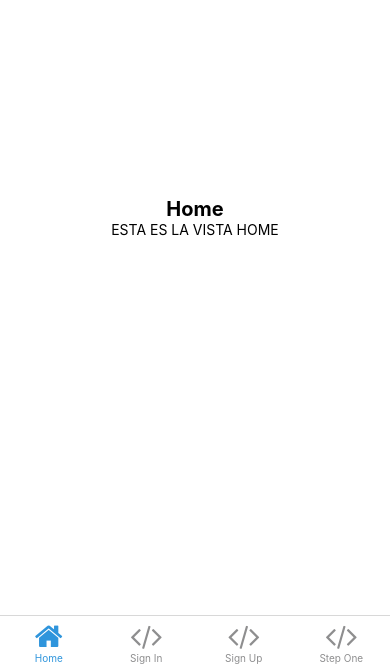
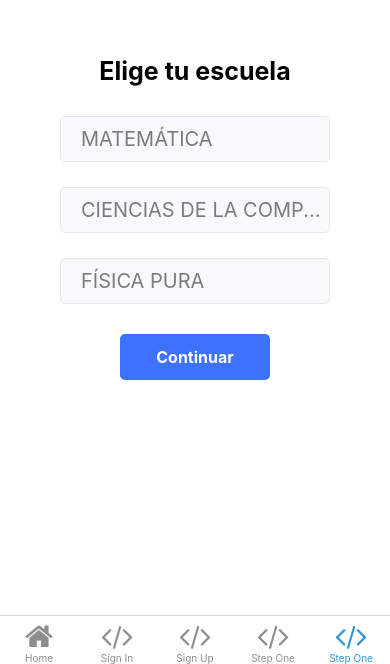
Before and after one commit to ICH-TEAM/chronos-app, a React Native app: screen /SelectSchool in a window 390 px wide. Shown: the part 180-844 px from the top of the page. Built offline with nearby package versions, Linux system fonts and the light colour scheme; what expo-linking would draw is missing.

Commit message:
add schooll view

```diff
--- a/@types/models/navigation.d.ts
+++ b/@types/models/navigation.d.ts
@@ -14,6 +14,7 @@ declare global {
     Modal: undefined
     NotFound: undefined
     StepOne: undefined
+    StepScholl: undefined
   }
 
   type RootStackScreenProps<Screen extends keyof RootStackParamList> =
@@ -23,6 +24,8 @@ declare global {
     Home: undefined
     SignIn: undefined
     SignUp: undefined
+    StepOne: undefined
+    StepScholl: undefined
   }
 
   type RootTabScreenProps<Screen extends keyof RootTabParamList> =
--- a/navigation/LinkingConfiguration.ts
+++ b/navigation/LinkingConfiguration.ts
@@ -18,6 +18,16 @@ const linking: LinkingOptions<RootStackParamList> = {
               SignIn: "two",
             },
           },
+          StepOne: {
+            screens: {
+              StepOne: "tres",
+            },
+          },
+          StepScholl: {
+            screens: {
+              StepScholl: "cuatro",
+            },
+          },
         },
       },
       Modal: "modal",
--- a/navigation/index.tsx
+++ b/navigation/index.tsx
@@ -7,12 +7,11 @@ import {
 import { createNativeStackNavigator } from "@react-navigation/native-stack"
 import * as React from "react"
 import { ColorSchemeName } from "react-native"
-
 import Colors from "../constants/Colors"
 import useColorScheme from "../hooks/useColorScheme"
 import ModalScreen from "../screens/ModalScreen"
 import NotFoundScreen from "../screens/NotFoundScreen"
-import { Home, SignIn, SignUp, StepOne } from "../screens"
+import { Home, SignIn, SignUp, StepOne, SelectSchool } from "../screens"
 import LinkingConfiguration from "./LinkingConfiguration"
 import { Icon } from "../components"
 
@@ -63,6 +62,14 @@ function BottomTabNavigator() {
           tabBarIcon: ({ color }) => <Icon name="code" color={color} />,
         }}
       />
+      <BottomTab.Screen
+        name="SelectSchool"
+        component={SelectSchool}
+        options={{
+          title: "Step One",
+          tabBarIcon: ({ color }) => <Icon name="code" color={color} />,
+        }}
+      />
     </BottomTab.Navigator>
   )
 }
--- /dev/null
+++ b/screens/Steps/SelectSchool.tsx
@@ -0,0 +1,55 @@
+import { Button, Separator, StepItem } from "../../components"
+import { StyleSheet } from "react-native"
+import { Text, View } from "../../components/Themed"
+import { useState } from "react"
+
+const gap = 25
+const SelectSchool = () => {
+  const [selected, setSelected] = useState<string>("")
+
+  const selectItem = (value: string) => {
+    setSelected(value)
+  }
+  return (
+    <View style={styles.container}>
+      <Text style={styles.title}>Elige tu escuela</Text>
+      <View style={styles.itemsContainer}>
+        <StepItem
+          selectedValue={selected}
+          label="MATEMÁTICA"
+          selectItem={selectItem}
+        />
+        <Separator value={gap} />
+        <StepItem
+          selectedValue={selected}
+          label="CIENCIAS DE LA COMP..."
+          selectItem={selectItem}
+        />
+        <Separator value={gap} />
+        <StepItem
+          selectedValue={selected}
+          label="FÍSICA PURA"
+          selectItem={selectItem}
+        />
+      </View>
+      <Button label="Continuar" />
+    </View>
+  )
+}
+
+const styles = StyleSheet.create({
+  container: {
+    flex: 1,
+    alignItems: "center",
+    justifyContent: "center",
+  },
+  title: {
+    fontSize: 25,
+    fontWeight: "bold",
+  },
+  itemsContainer: {
+    marginVertical: 30,
+  },
+})
+
+export default SelectSchool
--- a/screens/index.ts
+++ b/screens/index.ts
@@ -2,3 +2,4 @@ export {default as SignIn} from './LogIn/SignIn'
 export {default as SignUp} from './LogIn/SignUp'
 export {default as Home} from './Home'
 export {default as StepOne} from './Steps/StepOne'
+export {default as SelectSchool} from './Steps/SelectSchool'
```
